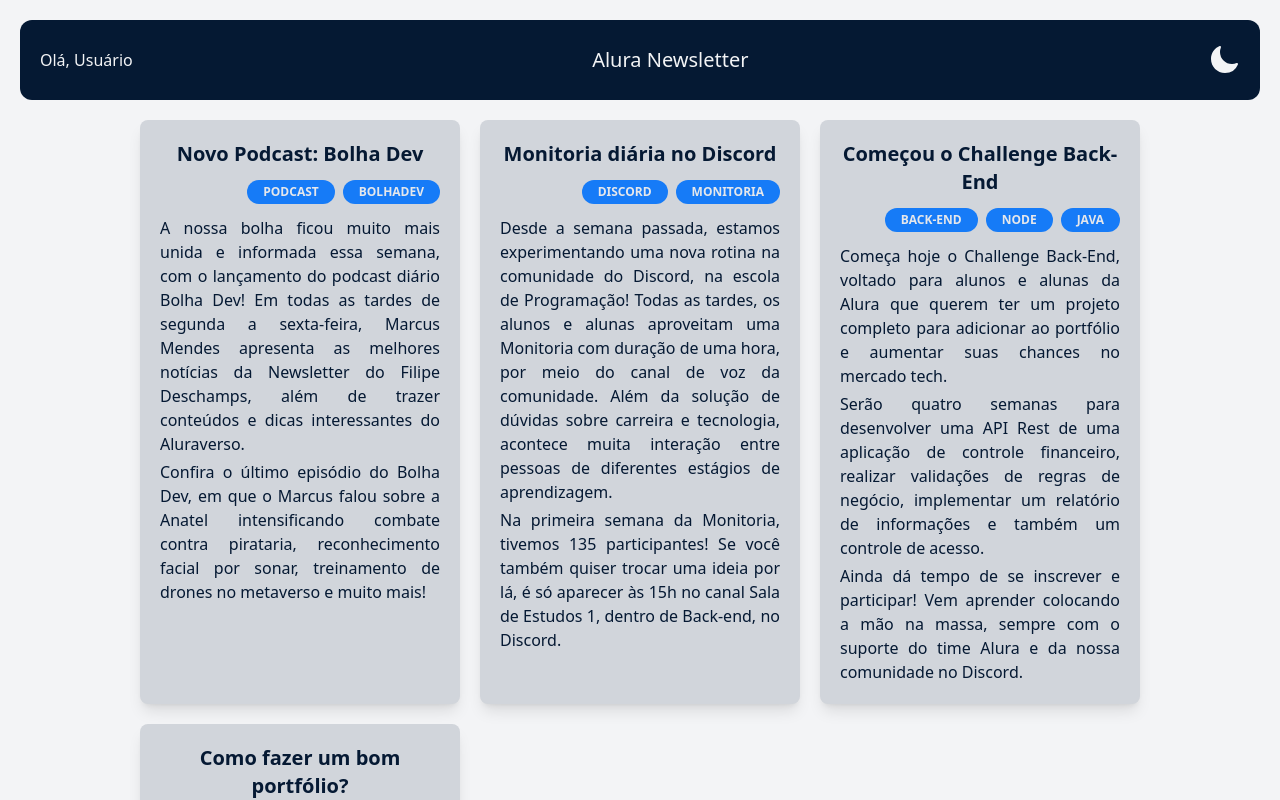
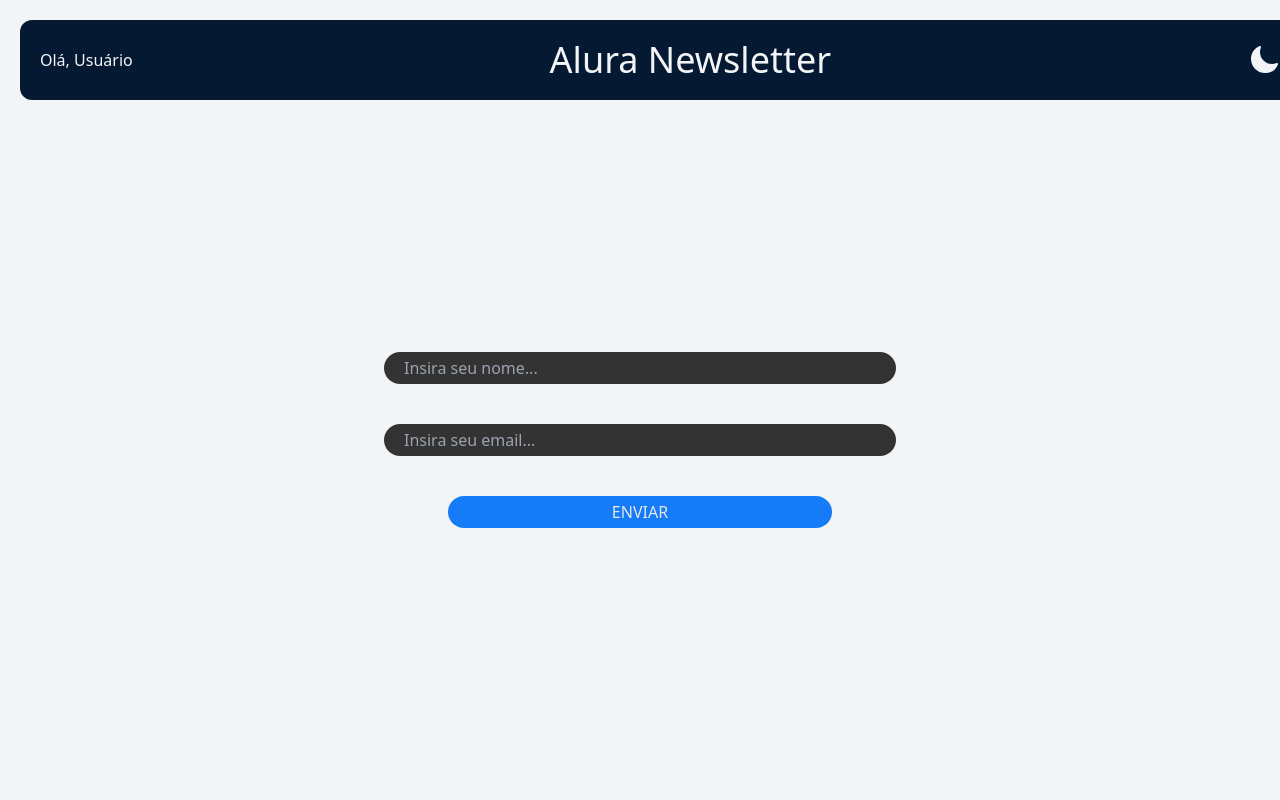
Before and after one commit to wellingtonfernandesbarbosa/alura-newsletter, a React (Vite) app: page / in a window 1280 px wide. Shown: the top 800 px of the page. Built offline with nearby package versions, Linux system fonts and the light colour scheme.

Commit message:
Implementação do Formulário
Neste commit, o formulário foi implementado no projeto. O componente 'Form' permite aos usuários inserir seu nome e email e submeter os dados. O formulário utiliza os componentes de entrada 'Input' e estilização com classes do Tailwind CSS.

```diff
--- a/package.json
+++ b/package.json
@@ -4,7 +4,7 @@
   "version": "0.0.0",
   "type": "module",
   "scripts": {
-    "dev": "vite --host 192.168.2.22",
+    "dev": "vite",
     "build": "vite build",
     "lint": "eslint . --ext js,jsx --report-unused-disable-directives --max-warnings 0",
     "preview": "vite preview"
--- a/src/App.jsx
+++ b/src/App.jsx
@@ -1,11 +1,17 @@
+import { useState } from "react";
 import ArticleList from "./components/ArticleList/ArticleList";
 import Header from "./components/Header/Header";
+import Form from "./components/Form/Form";
 
 export default function App() {
+  const [user, setUser] = useState();
+  const hasUser = Boolean(user)
+
   return (
-    <>
-      <Header />
-      <ArticleList />
-    </>
+    <div className="h-screen">
+      <Header user={user}/>
+      { hasUser && <ArticleList/> }
+      { hasUser || <Form onSubmit={setUser}/>}
+    </div>
   );
 }
--- a/src/components/ArticleList/ArticleList.jsx
+++ b/src/components/ArticleList/ArticleList.jsx
@@ -2,7 +2,6 @@
 import Article from "../Article/Article";
 
 export default function ArticleList() {
-  console.log(data);
   return (
     <div className="mt-5 grid gap-5 m-auto max-w-2xl sm:mt-0 sm:grid-cols-2 lg:grid-cols-3 lg:max-w-[1000px]">
       {data.map((props, index) => (
--- /dev/null
+++ b/src/components/Form/Form.jsx
@@ -0,0 +1,20 @@
+/* eslint-disable react/prop-types */
+import Input from "../Input/Input";
+
+export default function Form({ onSubmit }) {
+  const safeSubmit = (event) => {
+    event.preventDefault();
+    event.stopPropagation();
+    const name = event.target[0].value;
+    const email = event.target[1].value;
+    onSubmit({name, email});
+  };
+
+  return (
+    <form onSubmit={safeSubmit} className="flex flex-col gap-10 justify-center items-center h-full -mt-20 mx-5">
+      <Input type="text" placeholder="Insira seu nome..." />
+      <Input type="email" placeholder="Insira seu email..." />
+      <button type="submit" className="w-full max-w-sm bg-alura-100 dark:bg-dark-200 rounded-full text-gray-200 py-1 px-5 uppercase outline-none">Enviar</button>
+    </form>
+  );
+}
--- a/src/components/Header/Header.jsx
+++ b/src/components/Header/Header.jsx
@@ -1,10 +1,13 @@
+/* eslint-disable react/prop-types */
 import ToggleTheme from "../ToggleTheme/ToggleTheme";
 
-export default function Header() {
+export default function Header({ user }) {
   return (
-    <div className="flex h-20 bg-alura-200 dark:bg-dark-200 justify-between items-center p-5 sm:rounded-xl sm:m-5">
-      <span className="text-gray-100">Olá, Usuário</span>
-      <h1 className="text-gray-100 text-xl">Alura Newsletter</h1>
+    <div className="p-5 w-full sm:m-5 sm:rounded-xl bg-alura-200 dark:bg-dark-200 flex justify-between items-center">
+      <span className="text-gray-100">Olá, {user?.name || "Usuário"}</span>
+      <h1 className="text-gray-100 text-2xl sm:text-4xl hover:scale-110">
+        Alura Newsletter
+      </h1>
       <ToggleTheme />
     </div>
   );
--- /dev/null
+++ b/src/components/Input/Input.jsx
@@ -0,0 +1,8 @@
+export default function Input(props) {
+  return (
+    <input
+      {...props}
+      className="py-1 pl-5 w-full max-w-lg bg-dark-200 dark:text-gray-200 rounded-full outline-none"
+    ></input>
+  );
+}
```
